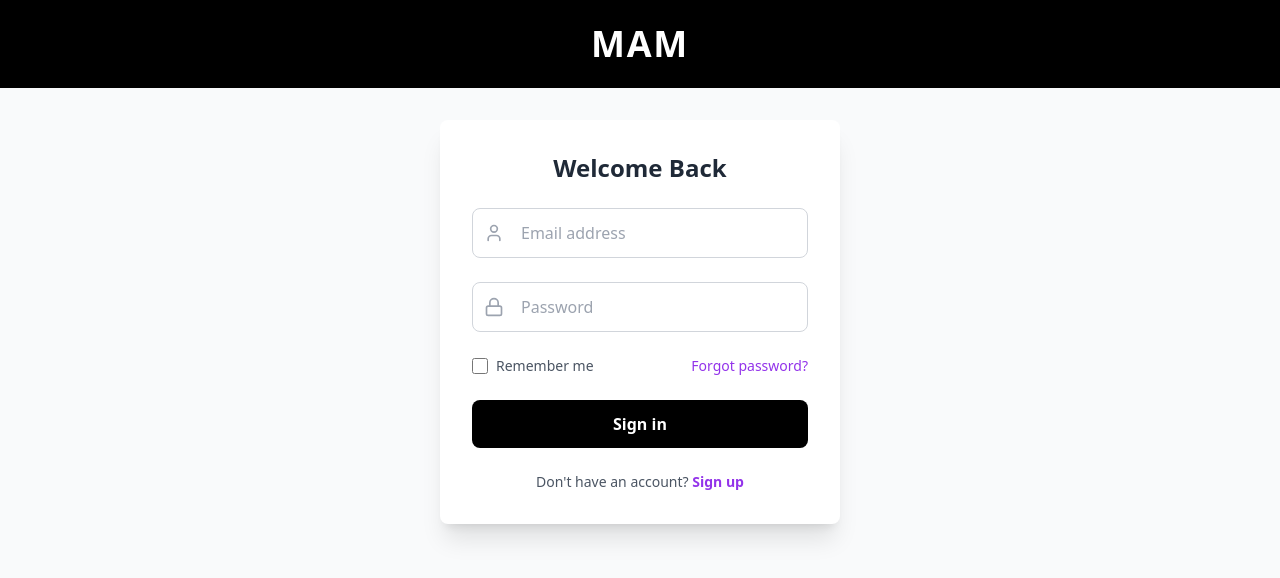
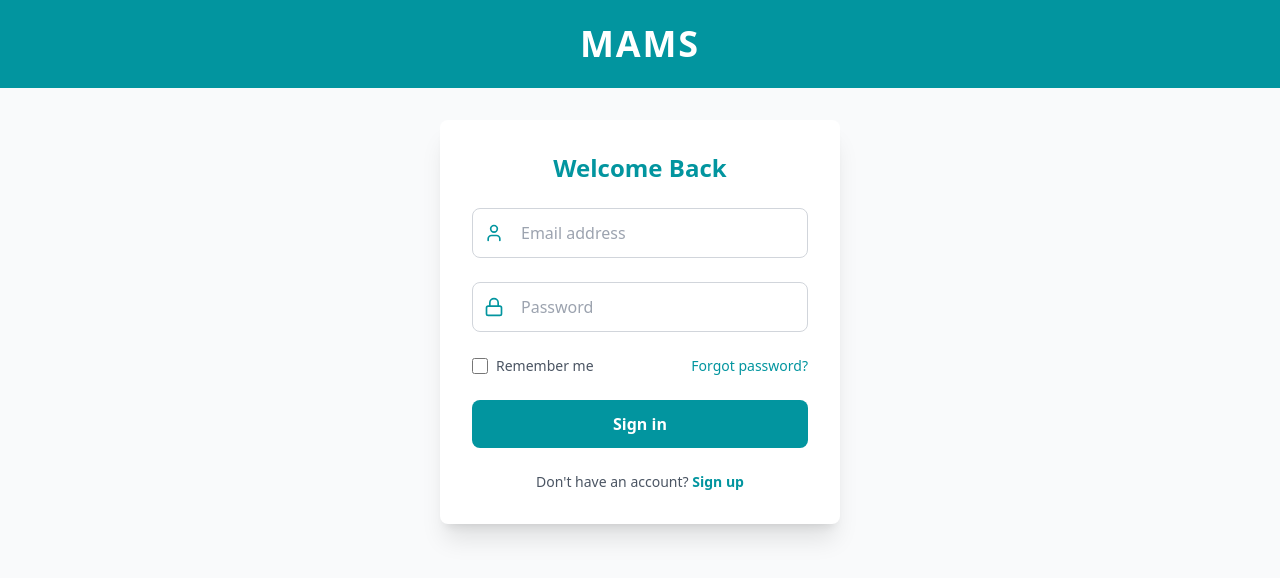
Before and after one commit to dhruvi013/HCD-frontend, a React (Vite) app: page / in a window 1280 px wide. Shown: the top 578 px of the page. Built offline with nearby package versions, Linux system fonts and the light colour scheme.

Commit message:
Refactor heading and color theme
The heading text was changed to "MAMS" and the color theme was updated to #02959F and white.

```diff
--- a/src/components/LoginForm.tsx
+++ b/src/components/LoginForm.tsx
@@ -1,3 +1,4 @@
+
 import { useState } from "react";
 import { User, Lock } from "lucide-react";
 import { useToast } from "@/components/ui/use-toast";
@@ -27,37 +28,37 @@ const LoginForm = () => {
 
   return (
     <div className="min-h-screen bg-gray-50">
-      <div className="bg-black py-6 mb-8">
-        <h1 className="text-white text-4xl font-bold text-center tracking-wider">
-          MAM
+      <div className="bg-[#02959F] py-6 mb-8">
+        <h1 className="text-white text-4xl font-bold text-center tracking-wider animate-fadeIn">
+          MAMS
         </h1>
       </div>
 
       <div className="max-w-md mx-auto px-6">
         <div className="bg-white rounded-lg shadow-xl p-8">
-          <h2 className="text-2xl font-semibold text-gray-800 mb-6 text-center">
+          <h2 className="text-2xl font-semibold text-[#02959F] mb-6 text-center">
             Welcome Back
           </h2>
 
           <form onSubmit={handleSubmit} className="space-y-6">
             <div className="relative">
-              <User className="absolute left-3 top-1/2 transform -translate-y-1/2 text-gray-400 h-5 w-5" />
+              <User className="absolute left-3 top-1/2 transform -translate-y-1/2 text-[#02959F] h-5 w-5" />
               <input
                 type="email"
                 value={email}
                 onChange={(e) => setEmail(e.target.value)}
-                className="w-full pl-12 pr-4 py-3 border border-gray-300 rounded-lg focus:ring-2 focus:ring-purple-500 focus:border-transparent transition-all duration-200 outline-none"
+                className="w-full pl-12 pr-4 py-3 border border-gray-300 rounded-lg focus:ring-2 focus:ring-[#02959F] focus:border-transparent transition-all duration-200 outline-none"
                 placeholder="Email address"
               />
             </div>
 
             <div className="relative">
-              <Lock className="absolute left-3 top-1/2 transform -translate-y-1/2 text-gray-400 h-5 w-5" />
+              <Lock className="absolute left-3 top-1/2 transform -translate-y-1/2 text-[#02959F] h-5 w-5" />
               <input
                 type="password"
                 value={password}
                 onChange={(e) => setPassword(e.target.value)}
-                className="w-full pl-12 pr-4 py-3 border border-gray-300 rounded-lg focus:ring-2 focus:ring-purple-500 focus:border-transparent transition-all duration-200 outline-none"
+                className="w-full pl-12 pr-4 py-3 border border-gray-300 rounded-lg focus:ring-2 focus:ring-[#02959F] focus:border-transparent transition-all duration-200 outline-none"
                 placeholder="Password"
               />
             </div>
@@ -68,19 +69,19 @@ const LoginForm = () => {
                   type="checkbox"
                   checked={rememberMe}
                   onChange={(e) => setRememberMe(e.target.checked)}
-                  className="w-4 h-4 border-gray-300 rounded text-purple-600 focus:ring-purple-500"
+                  className="w-4 h-4 border-gray-300 rounded text-[#02959F] focus:ring-[#02959F]"
                 />
                 <span className="text-sm text-gray-600">Remember me</span>
               </label>
 
-              <a href="#" className="text-sm text-purple-600 hover:text-purple-700 transition-colors">
+              <a href="#" className="text-sm text-[#02959F] hover:text-[#037885] transition-colors">
                 Forgot password?
               </a>
             </div>
 
             <button
               type="submit"
-              className="w-full bg-black hover:bg-gray-900 text-white font-semibold py-3 rounded-lg transition-all duration-200 transform hover:scale-[1.02]"
+              className="w-full bg-[#02959F] hover:bg-[#037885] text-white font-semibold py-3 rounded-lg transition-all duration-200 transform hover:scale-[1.02]"
             >
               Sign in
             </button>
@@ -88,7 +89,7 @@ const LoginForm = () => {
 
           <p className="mt-6 text-center text-sm text-gray-600">
             Don't have an account?{" "}
-            <a href="#" className="text-purple-600 hover:text-purple-700 font-semibold">
+            <a href="#" className="text-[#02959F] hover:text-[#037885] font-semibold">
               Sign up
             </a>
           </p>
```
